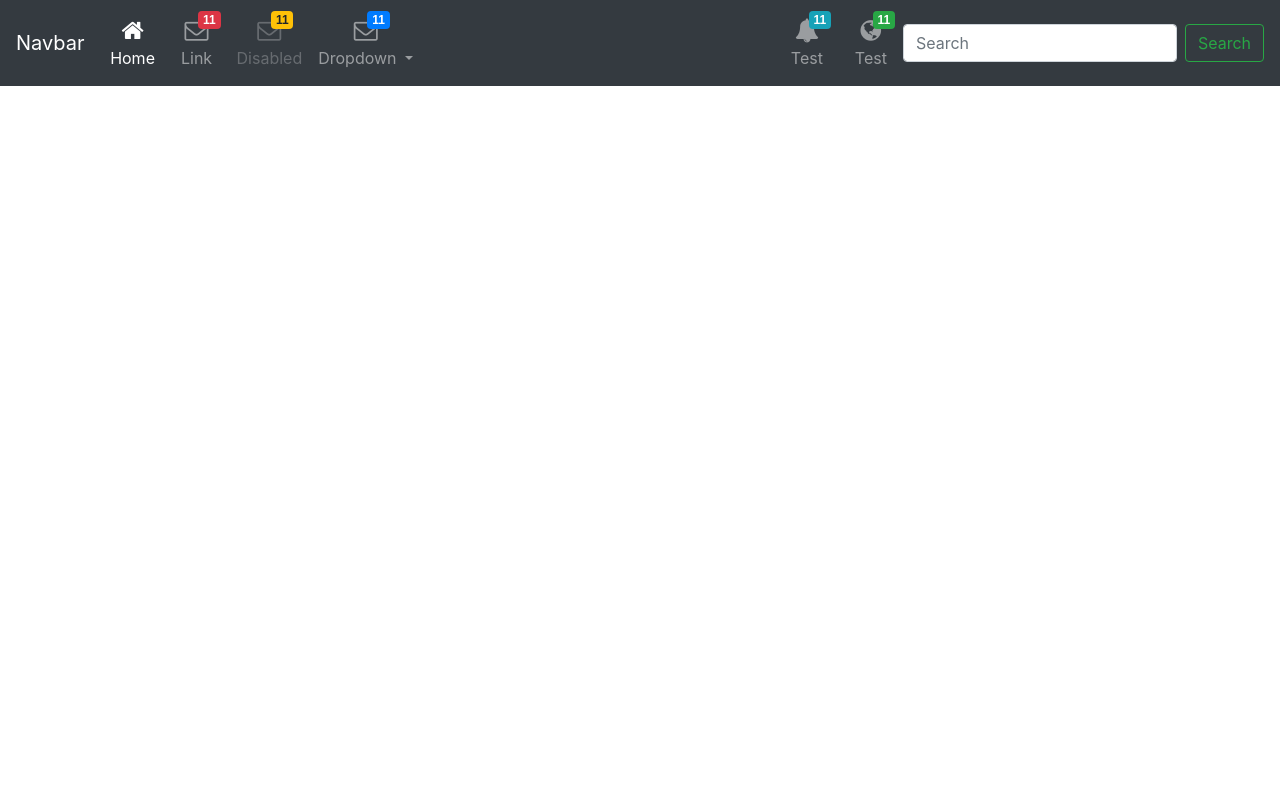
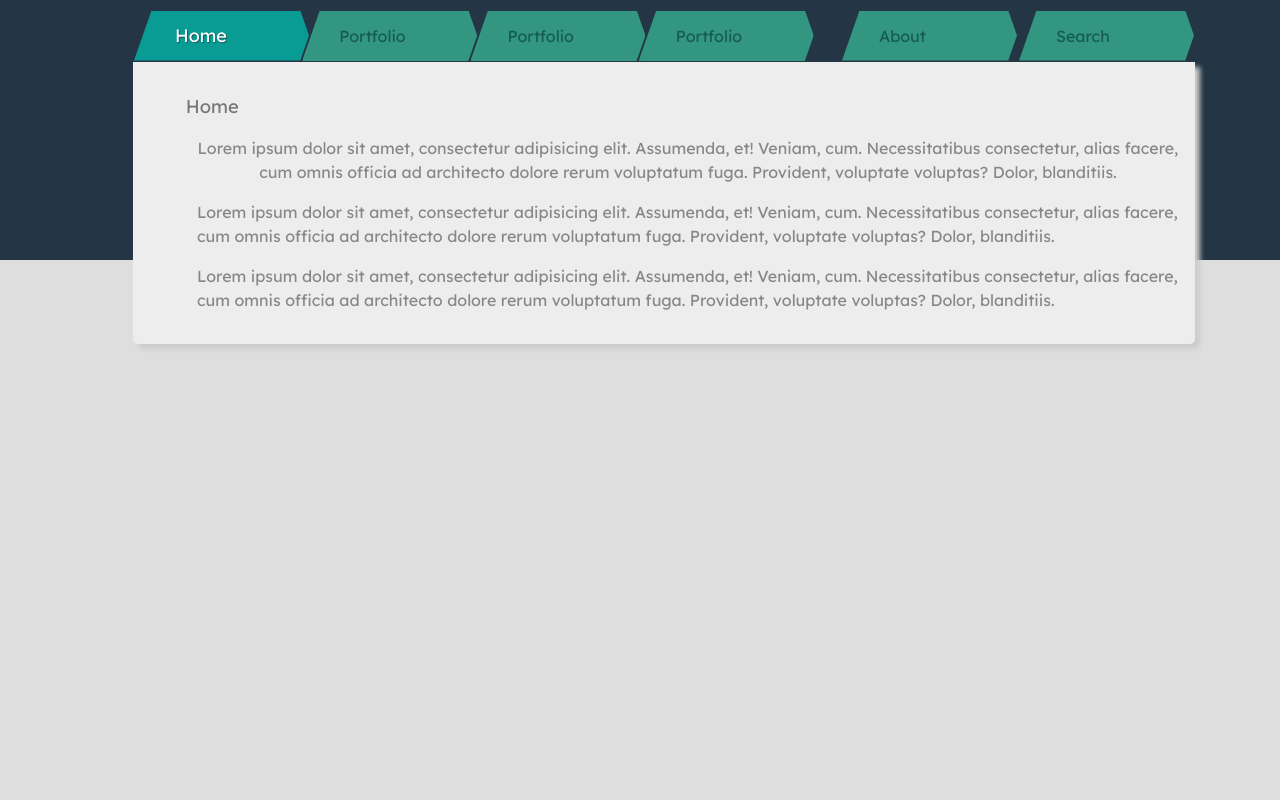
Before and after one commit to Rudolf866/PyProject, a Django app: page /test/ in a window 1280 px wide. Run offline with Django 3.2, Linux system fonts and the light colour scheme; some libraries are stand-ins or nearby versions.

Commit message:
New-Menus

```diff
--- a/common/static/css/style.css
+++ b/common/static/css/style.css
@@ -1,116 +1,166 @@
+@import url('https://fonts.googleapis.com/css?family=Lexend+Deca&display=swap');
 
-@import url("//maxcdn.bootstrapcdn.com/font-awesome/4.7.0/css/font-awesome.min.css");
+body {
+    margin: 0;
+    padding: 0;
+    background: linear-gradient(
+        #243545,
+        #243545 var(--line-offset),
+        #dedede var(--line-offset)
+    );
+    width: 100vw;
+    height: 100vh;
+    font-family: 'Lexend Deca', sans-serif;
+    color: #878787;
 
-.navbar-icon-top .navbar-nav .nav-link > .fa {
-  position: relative;
-  width: 36px;
-  font-size: 24px;
+    --menu-item-size: 50px;
+    --green-color: #329680;
+    --blue-color: #099c95;
+    --dark-green-color: #175b52;
+    --white-color: #FFF;
+    --gray-color: #EDEDED;
+    --container-width: 700px;
+    --container-height: 400px;
+    --line-offset: calc((100% - var(--container-height))/ 2 + var(--menu-item-size) + 0.6em);
 }
 
-.navbar-icon-top .navbar-nav .nav-link > .fa > .badge {
-  font-size: 0.75rem;
-  position: absolute;
-  right: 0;
-  font-family: sans-serif;
+
+/*.container {*/
+/*    width: var(--container-width);*/
+/*    height: var(--container-height);*/
+/*    margin-left: -350px;*/
+/*    margin-top: -200px;*/
+/*    top: 50%;*/
+/*    left: 50%;*/
+/*    position: absolute;*/
+/*    z-index: 1;*/
+/*}*/
+
+.main-menu {
+    display: flex;
+    list-style: none;
+    margin: auto 0;
+    padding: 0.6em 0 0 0;
 }
 
-.navbar-icon-top .navbar-nav .nav-link > .fa {
-  top: 3px;
-  line-height: 12px;
+.main-menu > li {
+    box-sizing: border-box;
+    height: var(--menu-item-size);
+    width: calc(3.5 * var(--menu-item-size));
+    line-height: var(--menu-item-size);
+    padding: 0 2em;
+    margin: 1px;
+    transition: 0.5s linear all;
+    background: var(--green-color);
+    color: var(--dark-green-color);
+    cursor: pointer;
+    font-size: 16px;
+    user-select: none;
 }
 
-.navbar-icon-top .navbar-nav .nav-link > .fa > .badge {
-  top: -10px;
+.main-menu > li:not(.with-submenu) {
+    clip-path: polygon(10% 0%, 0% 100%, 95% 100%, 100% 50%, 95% 0%);
+    shape-outside: polygon(10% 0%, 0% 100%, 95% 100%, 100% 50%, 95% 0%);
 }
 
-@media (min-width: 576px) {
-  .navbar-icon-top.navbar-expand-sm .navbar-nav .nav-link {
-    text-align: center;
-    display: table-cell;
-    height: 70px;
-    vertical-align: middle;
-    padding-top: 0;
-    padding-bottom: 0;
+.main-menu > li:nth-child(2) {
+    transform: translateX(-5%);
 }
 
-  .navbar-icon-top.navbar-expand-sm .navbar-nav .nav-link > .fa {
-    display: block;
-    width: 48px;
-    margin: 2px auto 4px auto;
-    top: 0;
-    line-height: 24px;
+.main-menu > li:nth-child(3) {
+    transform: translateX(-10%)
 }
 
-  .navbar-icon-top.navbar-expand-sm .navbar-nav .nav-link > .fa > .badge {
-    top: -7px;
-  }
+.main-menu > li:nth-child(4) {
+    transform: translateX(-15%)
 }
 
-@media (min-width: 768px) {
-  .navbar-icon-top.navbar-expand-md .navbar-nav .nav-link {
-    text-align: center;
-    display: table-cell;
-    height: 70px;
-    vertical-align: middle;
-    padding-top: 0;
-    padding-bottom: 0;
+.main-menu i {
+    margin-right: 5px;
 }
 
-  .navbar-icon-top.navbar-expand-md .navbar-nav .nav-link > .fa {
-    display: block;
-    width: 48px;
-    margin: 2px auto 4px auto;
-    top: 0;
-    line-height: 24px;
+.main-menu > li:hover:not(.active) {
+    background: linear-gradient(to right, var(--green-color), var(--blue-color));
+    color: var(--white-color);
 }
 
-  .navbar-icon-top.navbar-expand-md .navbar-nav .nav-link > .fa > .badge {
-    top: -7px;
-  }
+.main-menu > li:active:not(.active),
+.main-menu > li:active:not(.with-submenu){
+    background: var(--blue-color);
+    color: var(--white-color);
 }
 
-@media (min-width: 992px) {
-  .navbar-icon-top.navbar-expand-lg .navbar-nav .nav-link {
-    text-align: center;
-    display: table-cell;
-    height: 70px;
-    vertical-align: middle;
-    padding-top: 0;
-    padding-bottom: 0;
+.main-menu > li:hover i:not(li.active) {
+    color: #175c58;
 }
 
-  .navbar-icon-top.navbar-expand-lg .navbar-nav .nav-link > .fa {
-    display: block;
-    width: 48px;
-    margin: 2px auto 4px auto;
-    top: 0;
-    line-height: 24px;
+.main-menu .active {
+    color: var(--white-color);
+    background: var(--blue-color);
+    cursor: default;
+    text-shadow: 1px 1px 1px var(--dark-green-color);
+    font-size: 18px;
 }
 
-  .navbar-icon-top.navbar-expand-lg .navbar-nav .nav-link > .fa > .badge {
-    top: -7px;
-  }
+article {
+   background: var(--gray-color);
+   padding: 1em;
+   border-radius: 0 0 5px 5px;
+   box-shadow: 5px 5px 5px #CCC;
+   position: relative;
+   z-index: -1;
 }
 
-@media (min-width: 1200px) {
-  .navbar-icon-top.navbar-expand-xl .navbar-nav .nav-link {
-    text-align: center;
-    display: table-cell;
-    height: 70px;
-    vertical-align: middle;
-    padding-top: 0;
-    padding-bottom: 0;
+h1 {
+    font-size: 115%;
+    margin: 1em 2em;
+    padding: 0;
+    position: relative;
+    color: #777;
 }
 
-  .navbar-icon-top.navbar-expand-xl .navbar-nav .nav-link > .fa {
-    display: block;
-    width: 48px;
-    margin: 2px auto 4px auto;
-    top: 0;
-    line-height: 24px;
+.content {
+    padding: 0 0 0 3em;
+    font-size: 16px;
 }
 
-  .navbar-icon-top.navbar-expand-xl .navbar-nav .nav-link > .fa > .badge {
-    top: -7px;
+.submenu {
+    display: none;
+    position: absolute;
+    z-index: 10;
+    list-style: none;
+    left: 0;
+    margin: 0;
+    padding: 0;
+    min-width: calc(3.5 * var(--menu-item-size) - 5%);
+    box-shadow: 5px 5px 5px #CCC;
 }
+
+.with-submenu {
+    position: relative;
+    display: inline-block;
+    clip-path: polygon(10% 0%, 0% 100%, 0% 500%, 95% 500%, 95% 100%, 100% 50%, 95% 0%);
+    shape-outside: polygon(10% 0%, 0% 100%, 95% 100%, 100% 50%, 95% 0%);
 }
+
+.with-submenu:hover .submenu {
+    display: block;
+}
+
+.submenu > li {
+    background: #dedede;
+    border-bottom: 1px solid var(--gray-color);
+    color: #777;
+    padding: 1.2em 1em;
+    transition: 0.3s all linear;
+    display: block;
+    line-height: 0%;
+}
+
+.submenu > li:hover {
+    background: var(--gray-color)
+}
+
+.submenu > li:active {
+    background: var(--white-color);
+}
--- a/templates/includes/header-menu.html
+++ b/templates/includes/header-menu.html
@@ -1,70 +1,56 @@
-<nav class="navbar navbar-icon-top navbar-expand-lg navbar-dark bg-dark">
-  <a class="navbar-brand" href="#">Navbar</a>
-  <button class="navbar-toggler" type="button" data-toggle="collapse" data-target="#navbarSupportedContent" aria-controls="navbarSupportedContent" aria-expanded="false" aria-label="Toggle navigation">
-    <span class="navbar-toggler-icon"></span>
-  </button>
+ <nav class="menu">
+            <ul class="main-menu">
+                <li class="active"><i class="fa fa-home"></i>Home</li>
+                <li class="with-submenu">
+                    <i class="fa fa-briefcase"></i>Portfolio <i class="fa fa-caret-down"></i>
+                    <ul class="submenu">
+                        <li>React</li>
+                        <li>JavaScript</li>
+                        <li>CSS</li>
+                        <li>Animation</li>
+                    </ul>
+                </li>
+                <li class="with-submenu">
+                    <i class="fa fa-briefcase"></i>Portfolio <i class="fa fa-caret-down"></i>
+                    <ul class="submenu">
+                        <li>React</li>
+                        <li>JavaScript</li>
+                        <li>CSS</li>
+                        <li>Animation</li>
+                    </ul>
+                </li>
+                <li class="with-submenu">
+                    <i class="fa fa-briefcase"></i>Portfolio <i class="fa fa-caret-down"></i>
+                    <ul class="submenu">
+                        <li>React</li>
+                        <li>JavaScript</li>
+                        <li>CSS</li>
+                        <li>Animation</li>
+                    </ul>
+                </li>
+                <li><i class="fa fa-user"></i>About</li>
+                <li><i class="fa fa-search"></i>Search</li>
+            </ul>
+        </nav>
+        <article>
+            <h1>Home</h1>
+            <div class="content">
 
-  <div class="collapse navbar-collapse" id="navbarSupportedContent">
-    <ul class="navbar-nav mr-auto">
-      <li class="nav-item active">
-        <a class="nav-link" href="#">
-          <i class="fa fa-home"></i>
-          Home
-          <span class="sr-only">(current)</span>
-          </a>
-      </li>
-      <li class="nav-item">
-        <a class="nav-link" href="#">
-          <i class="fa fa-envelope-o">
-            <span class="badge badge-danger">11</span>
-          </i>
-          Link
-        </a>
-      </li>
-      <li class="nav-item">
-        <a class="nav-link disabled" href="#">
-          <i class="fa fa-envelope-o">
-            <span class="badge badge-warning">11</span>
-          </i>
-          Disabled
-        </a>
-      </li>
-      <li class="nav-item dropdown">
-        <a class="nav-link dropdown-toggle" href="#" id="navbarDropdown" role="button" data-toggle="dropdown" aria-haspopup="true" aria-expanded="false">
-          <i class="fa fa-envelope-o">
-            <span class="badge badge-primary">11</span>
-          </i>
-          Dropdown
-        </a>
-        <div class="dropdown-menu" aria-labelledby="navbarDropdown">
-          <a class="dropdown-item" href="/">Action</a>
-          <a class="dropdown-item" href="#">Another action</a>
-          <div class="dropdown-divider"></div>
-          <a class="dropdown-item" href="#">Something else here</a>
-        </div>
-      </li>
-    </ul>
-    <ul class="navbar-nav ">
-      <li class="nav-item">
-        <a class="nav-link" href="#">
-          <i class="fa fa-bell">
-            <span class="badge badge-info">11</span>
-          </i>
-          Test
-        </a>
-      </li>
-      <li class="nav-item">
-        <a class="nav-link" href="#">
-          <i class="fa fa-globe">
-            <span class="badge badge-success">11</span>
-          </i>
-          Test
-        </a>
-      </li>
-    </ul>
-    <form class="form-inline my-2 my-lg-0">
-      <input class="form-control mr-sm-2" type="text" placeholder="Search" aria-label="Search">
-      <button class="btn btn-outline-success my-2 my-sm-0" type="submit">Search</button>
-    </form>
-  </div>
-</nav>
+                <p class="text-center">
+                    Lorem ipsum dolor sit amet, consectetur adipisicing elit. Assumenda, et!
+                    Veniam, cum. Necessitatibus consectetur, alias facere, cum omnis officia
+                    ad architecto dolore rerum voluptatum fuga. Provident, voluptate voluptas? Dolor, blanditiis.
+                </p>
+                <p>
+                    Lorem ipsum dolor sit amet, consectetur adipisicing elit. Assumenda, et!
+                    Veniam, cum. Necessitatibus consectetur, alias facere, cum omnis officia
+                    ad architecto dolore rerum voluptatum fuga. Provident, voluptate voluptas? Dolor, blanditiis.
+                </p>
+                <p>
+                    Lorem ipsum dolor sit amet, consectetur adipisicing elit. Assumenda, et!
+                    Veniam, cum. Necessitatibus consectetur, alias facere, cum omnis officia
+                    ad architecto dolore rerum voluptatum fuga. Provident, voluptate voluptas? Dolor, blanditiis.
+                </p>
+
+            </div>
+        </article>
--- a/templates/layouts/base.html
+++ b/templates/layouts/base.html
@@ -10,32 +10,31 @@
     {% block seo %}
     {% endblock %}
     {% block css %}
-{#         {% if  settings.DEBUG %}#}
+         {% if  settings.DEBUG %}
             <link href="{% static 'css/bootstrap.min.css' %}" rel="stylesheet">
             <link href="{% static 'js/bootstrap.min.js' %}" rel="stylesheet">
-             <link href="{% static 'js/jquery-3.2.1.min.js' %}" rel="stylesheet">
              <link href="{% static 'css/style.css' %}" rel="stylesheet">
 
-{#             <noscript>#}
-{#                <link rel="stylesheet" type="text/css" href="">#}
-{#                <link rel="stylesheet" type="text/css" href="">#}
-{#            </noscript>#}
-{##}
-{#             {% else %}#}
-{#            <link href="{% static 'css/bootstrap.min.css' %}" rel="stylesheet">#}
-{#            <link href="{% static 'js/bootstrap.min.js' %}" rel="stylesheet">#}
-{#             <link href="{% static 'css/style.css' %}" rel="stylesheet">#}
-{#        {% endif %}#}
+             <noscript>
+                <link rel="stylesheet" type="text/css" href="">
+                <link rel="stylesheet" type="text/css" href="">
+            </noscript>
+
+             {% else %}
+            <link href="{% static 'css/bootstrap.min.css' %}" rel="stylesheet">
+            <link href="{% static 'js/bootstrap.min.js' %}" rel="stylesheet">
+             <link href="{% static 'css/style.css' %}" rel="stylesheet">
+        {% endif %}
     {% endblock  %}
 </head>
 <body>
-{#<div class="container">#}
-{#    <div class="content">#}
+<div class="container">
+    <div class="content">
     {% include 'includes/header-menu.html' %}
 
         {% block content %}{% endblock %}
-{#    </div>#}
-{#</div>#}
+    </div>
+</div>
 
 {% block js %}
     <script src="{% static 'js/jquery-3.2.1.min.js' %}"></script>
```
Lines whose indentation alone changed are shown as unchanged.
